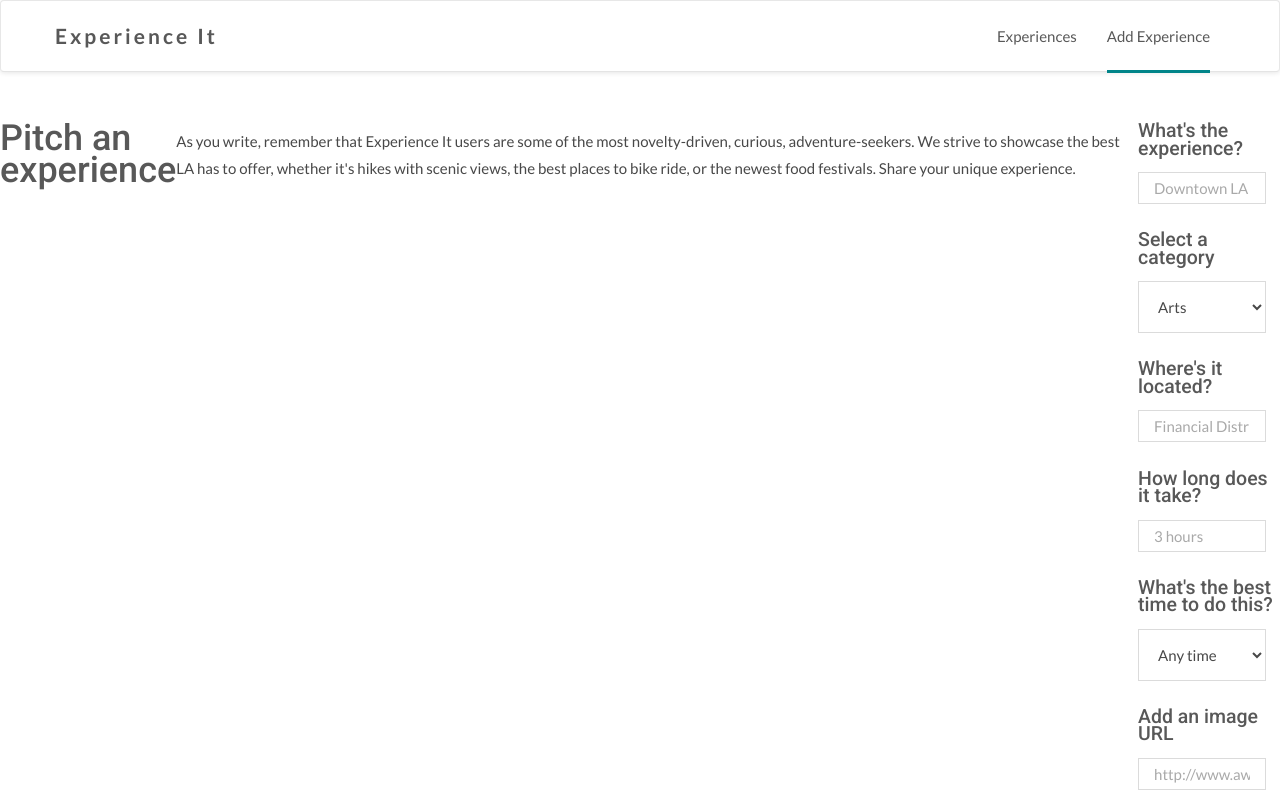
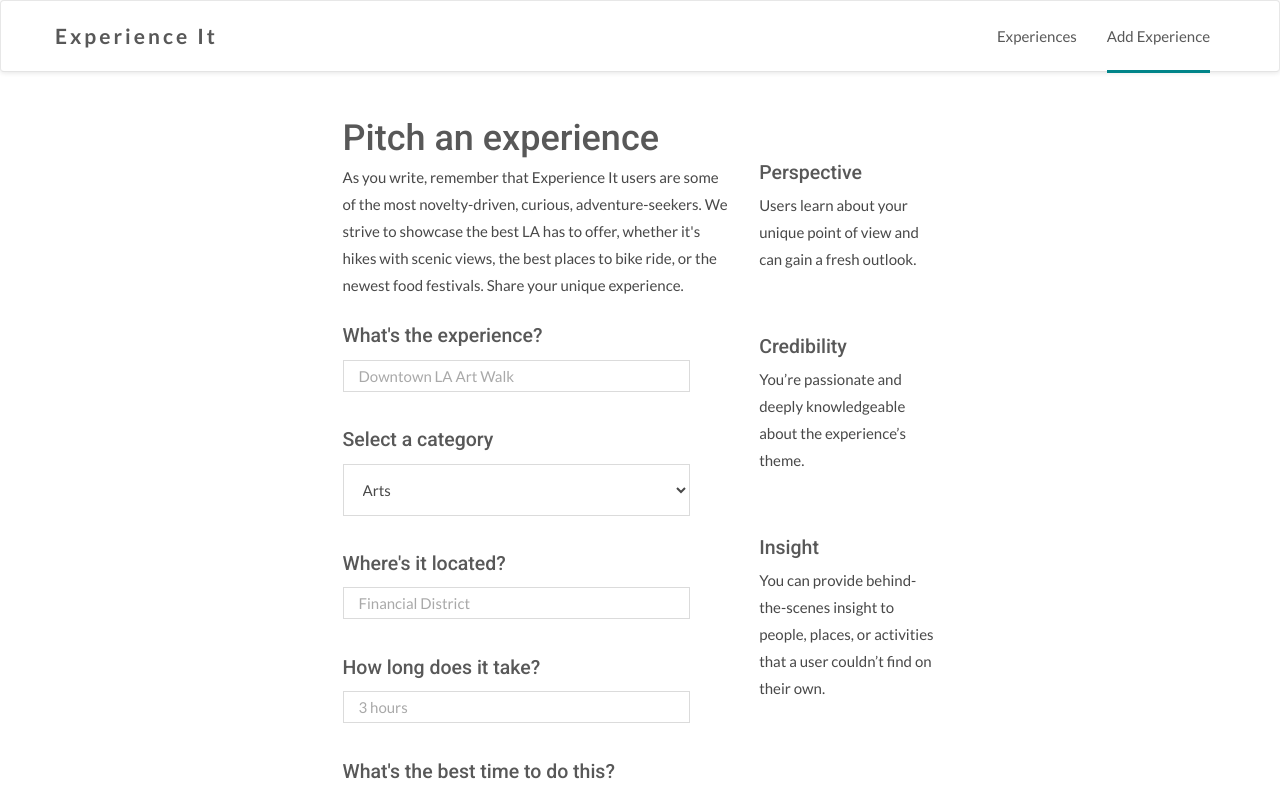
Before and after one commit to zeniavilla/experience-it-app, a React (Create React App) app in the folder experience-it-app-client/: page /describe-your-experience in a window 1280 px wide. Shown: the top 793 px of the page. Built offline with nearby package versions, Linux system fonts and the light colour scheme; a web font is replaced by a local one.

Commit message:
Add sidebar to experienceForm and sort categories

```diff
--- a/experience-it-app-client/src/components/ExperienceForm.js
+++ b/experience-it-app-client/src/components/ExperienceForm.js
@@ -1,5 +1,8 @@
 import React from 'react';
 
+import { Grid, Col } from 'react-bootstrap';
+
+import '../font-awesome-4.7.0/css/font-awesome.css'
 import './ExperienceForm.css'
 
 const ExperienceForm = props => {
@@ -7,7 +10,8 @@ const ExperienceForm = props => {
     const { name, category, location, time, recommended_times, img_url } = props.experienceFormData;
 
     return (
-        <div className="form-main">
+        <Grid className="form-main" fluid>
+            <Col xs={4}>
                 <h1>Pitch an experience</h1>
                 <div className="form-body">As you write, remember that Experience It users are some of the most novelty-driven, curious, adventure-seekers. We strive to showcase the best LA has to offer, whether it's hikes with scenic views, the best places to bike ride, or the newest food festivals. Share your unique experience.</div>
 
@@ -21,7 +25,7 @@ const ExperienceForm = props => {
                     <label htmlFor="category"><h2>Select a category</h2></label>
                     <div className="form-field-select">
                         <select name="category" id="category" value={category} onChange={props.handleOnChange}>
-                        {['Arts', 'Entertainment', 'Food & Drink', 'Lifestyle', 'Nature', 'Social Impact', 'Technology', 'Business', 'Fashion', 'History', 'Music', 'Nightlife', 'Sports', 'Wellness'].map(category => {
+                            {['Arts', 'Entertainment', 'Food & Drink', 'Lifestyle', 'Nature', 'Social Impact', 'Technology', 'Business', 'Fashion', 'History', 'Music', 'Nightlife', 'Sports', 'Wellness'].sort().map(category => {
                                 return <option key={category}>{category}</option>
                                 })
                             }
@@ -56,7 +60,22 @@ const ExperienceForm = props => {
                         <button className="btn-primary" type="submit">Submit</button>
                     </div>
                 </form>
-        </div>
+            </Col>
+
+            <Col xs={2} className="form-sidebar">
+                <i className="fa fa-eye"></i>
+                <h2>Perspective</h2>
+                <div className="form-body">Users learn about your unique point of view and can gain a fresh outlook.</div>
+
+                <i className="fa fa-handshake-o"></i>
+                <h2>Credibility</h2>
+                <div className="form-body">You’re passionate and deeply knowledgeable about the experience’s theme.</div>
+
+                <i className="fa fa-ticket"></i>
+                <h2>Insight</h2>
+                <div className="form-body">You can provide behind-the-scenes insight to people, places, or activities that a user couldn’t find on their own.</div>
+            </Col>
+        </Grid>
     )
 }
 
```
Lines whose indentation alone changed are shown as unchanged.
